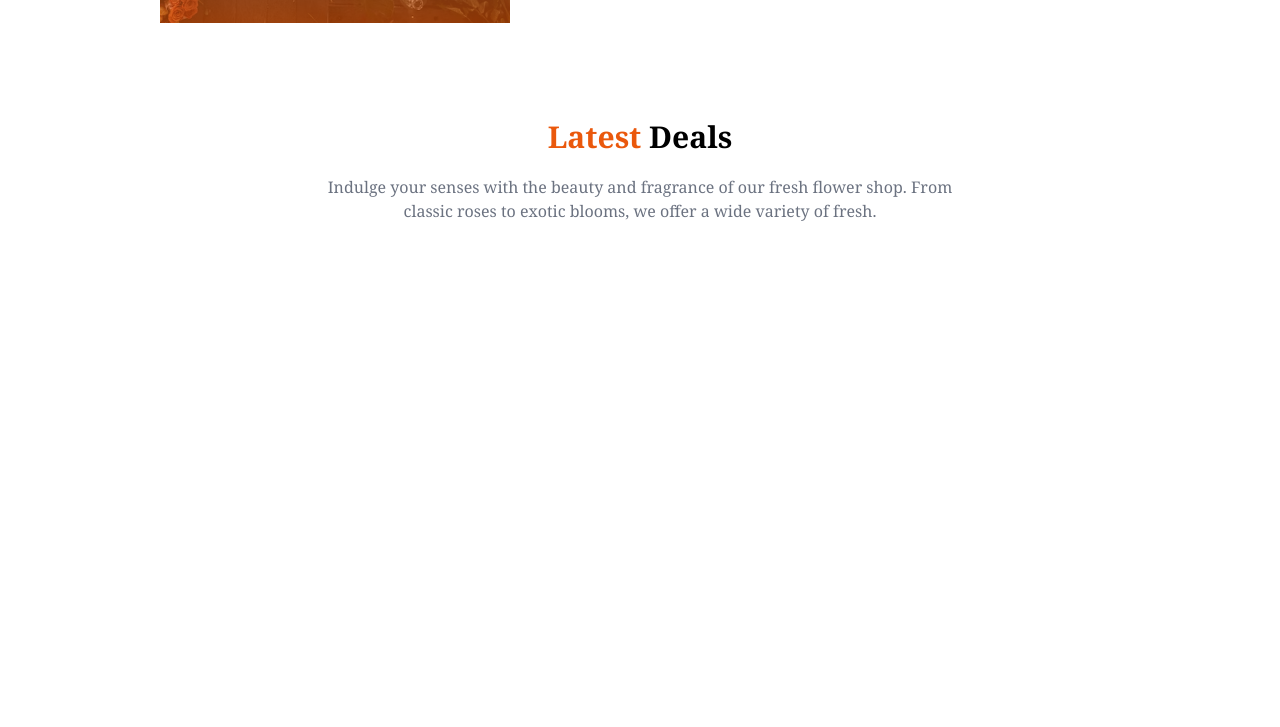
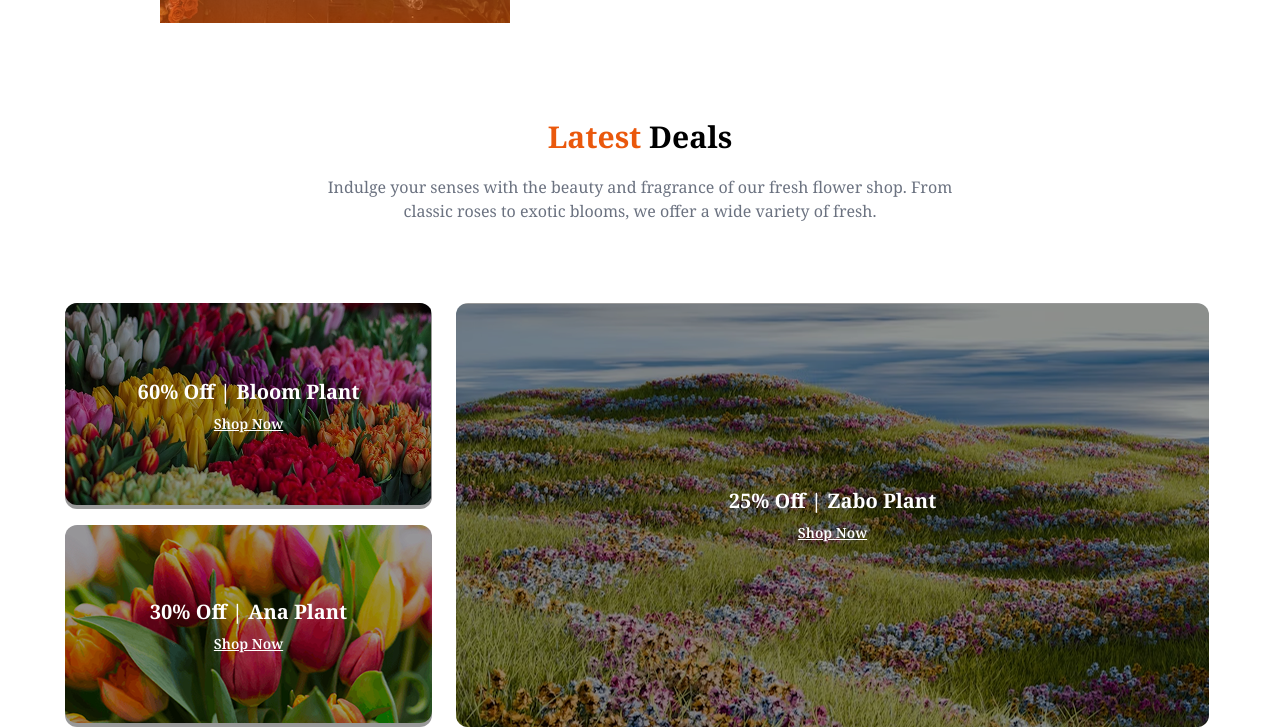
Before and after one commit to RAHEDUZZAMAN/B12A02WEBSITE, a plain HTML site: page index.html in a window 1280 px wide. Shown: the part 2048-2775 px from the top of the page. Before the commit the page ends 2271 px from the top, so only its background shows below. Drawn offline with nearby package versions, Linux system fonts and the light colour scheme.

Commit message:
4th commit

```diff
--- a/index.html
+++ b/index.html
@@ -167,10 +167,52 @@
       </div>
 
 
+  <div class="flex mt-20 gap-6">
+  <div class="grid grid-cols-1 space-y-4">
 
-  </section>
+    <div class="relative">
+      <img src="assets/deal-bloom.png" alt="" class="rounded-xl w-full">
+      <div class="absolute inset-0 bg-black bg-opacity-40 rounded-xl"></div>
+
+      <div class="absolute inset-0 flex flex-col items-center justify-center text-white text-center">
+        <p class="text-xl font-bold mb-2">60% Off | Bloom Plant</p>
+
+      <a href="#" class="  text-white text-sm font-semibold z-10">
+         <u>Shop Now</u>
+      </a>
+
+      </div>
+    </div>
 
 
+    <div class="relative">
+      <img src="assets/deal-ana.png" alt="" class="rounded-xl w-full">
+      <div class="absolute inset-0 bg-black bg-opacity-40 rounded-xl"></div>
+
+      <div class="absolute inset-0 flex flex-col items-center justify-center text-white text-center">
+        <p class="text-xl font-bold mb-2">30% Off | Ana Plant</p>
+        <a href="#" class="text-white text-sm font-semibold z-10">
+         <u>Shop Now</u>
+      </a>
+      </div>
+    </div>
+  </div>
+
+
+  <div class="relative">
+    <img src="assets/deal-zabo.png" alt="" class="rounded-xl w-full">
+    <div class="absolute inset-0 bg-black bg-opacity-40 rounded-xl"></div>
+
+    <div class="absolute inset-0 flex flex-col items-center justify-center text-white text-center">
+      <p class="text-xl font-bold mb-2">25% Off | Zabo Plant</p>
+      <a href="#" class="  text-white text-sm font-semibold z-10">
+         <u>Shop Now</u>
+      </a>
+    </div>
+  </div>
+</div>
+
+</section>
   </main>
 
   <footer>
```
